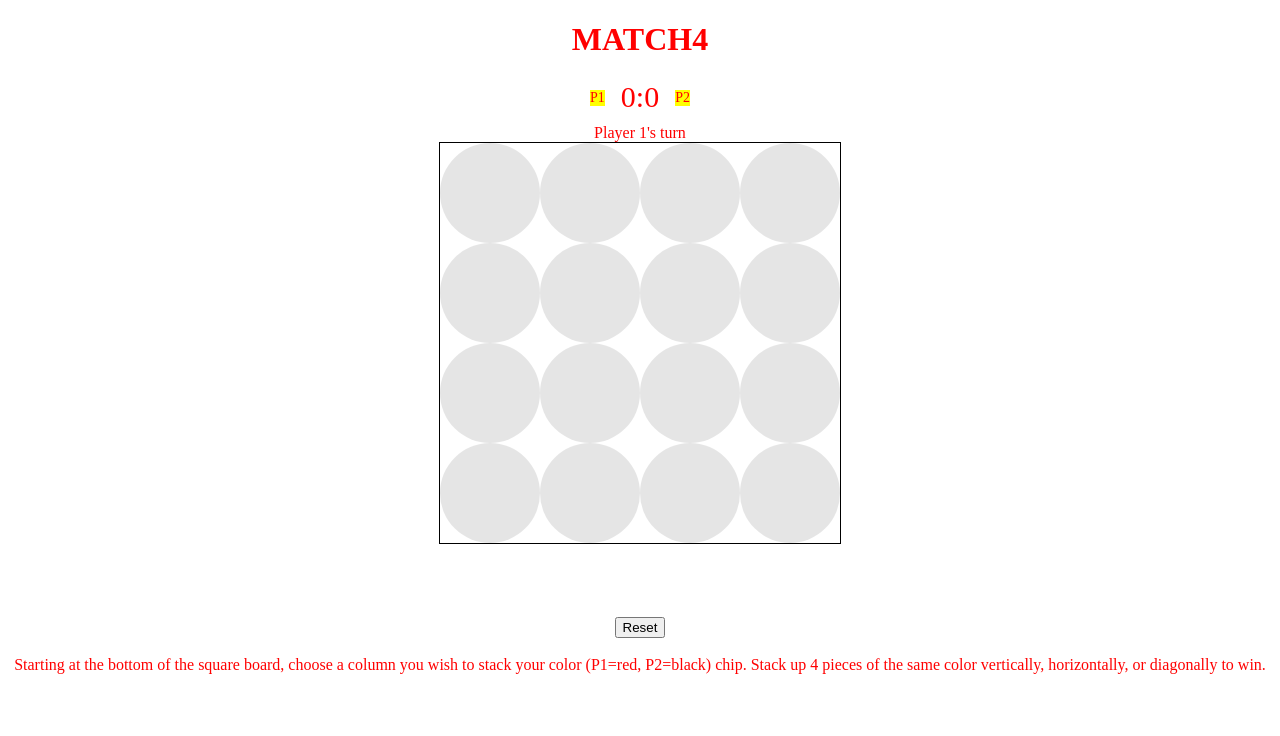
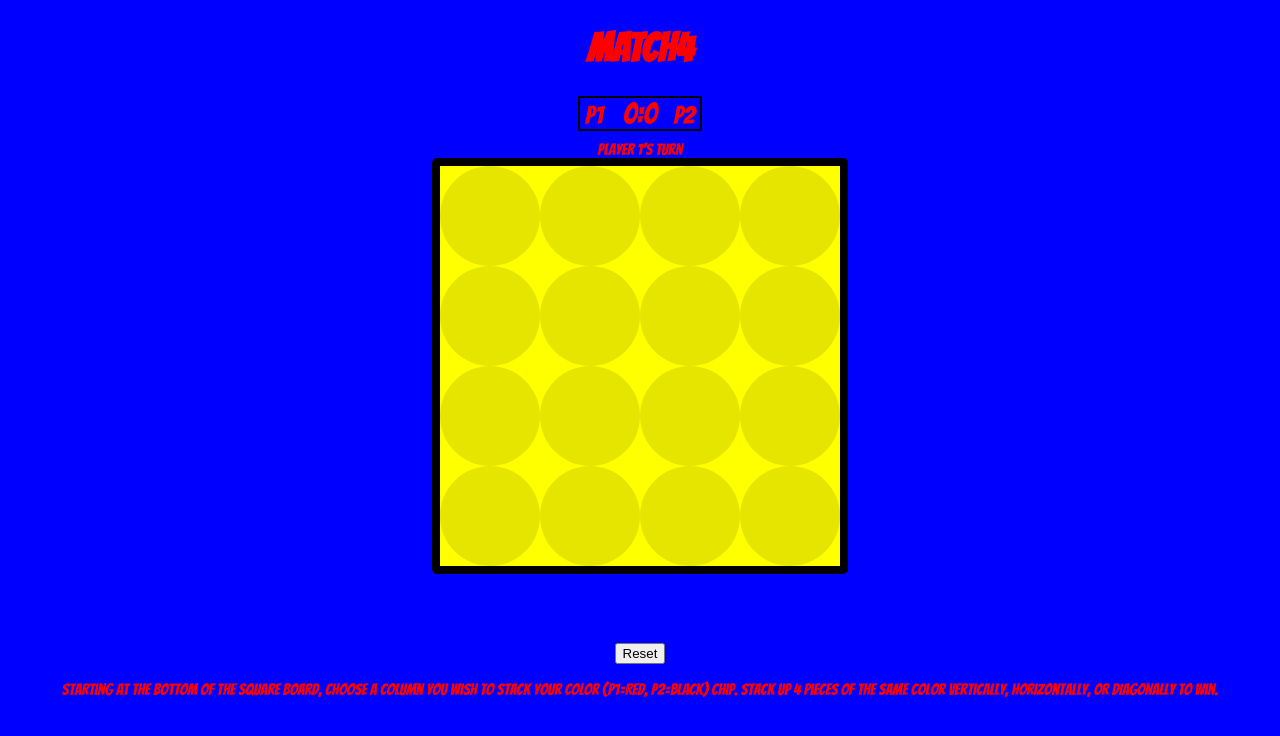
Before and after one commit to vijaylpersad/project-one, a plain HTML site: page index.html in a window 1280 px wide. Drawn offline with Linux system fonts and the light colour scheme.

Commit message:
project-one

```diff
--- a/index.html
+++ b/index.html
@@ -5,12 +5,13 @@
     <meta http-equiv="X-UA-Compatible" content="IE=edge">
     <meta name="viewport" content="width=device-width, initial-scale=1.0">
     <link rel="stylesheet" href="style.css">
+    <!-- <link href="https://fonts.googleapis.com/css2?family=Montserrat:wght@500&family=Press+Start+2P&display=swap" rel="stylesheet"> -->
+    <link href="https://fonts.googleapis.com/css2?family=Bangers&display=swap" rel="stylesheet">
     <title>Match4</title>
 </head>
 <body>
-        <header class="title">
-            <h1>MATCH4</h1>
-        </header>
+
+        <h1 class="title">MATCH4</h1>
 
         <section class="scoreboard">
             <div id="playerOneLabel" class="badge">P1</div>
--- a/script.js
+++ b/script.js
@@ -53,11 +53,6 @@ const winningConditions = [
     [3,6,9,12]
 ];
 
-
-
-
-
-
 //CHECK FOR WINNER
 function boardCheck() {
     for (let x = 0; x<winningConditions.length; x++){   //for each array in the winning conditions array
@@ -73,7 +68,7 @@ function boardCheck() {
             tile4.classList.contains('playerOneChoice')
             )
             {
-                announceWinner.innerText = "Player One (Red) Wins!"
+                announceWinner.innerText = "Player One (Red) Wins!" //if winner declared, add score, give all tiles class of taken to end game
                 playerOneScore++
                 playerOneScore_span.innerText = playerOneScore
                 for (i = 0; i < tiles.length; i++){
@@ -111,18 +106,8 @@ function boardCheck() {
 
 
             }
-
-
     }
-
-
-
-
 }
-
-
-
-
 
 
 
@@ -156,11 +141,7 @@ for (let i=0; i < tiles.length; i++){
                 // console.log(turnCount)
             }
         } else alert('Invalid move.')
-
-
     }
-
-
 }
 
 
@@ -168,13 +149,13 @@ for (let i=0; i < tiles.length; i++){
 
 //reset button
 reset.onclick = () => {
-
         [].forEach.call(tiles, function(el){
         el.className = ''
         })
-     //additional research needed on removing class from multiple things https://stackoverflow.com/questions/23565551/javascript-add-remove-a-single-class-on-multiple-elements
+     //https://stackoverflow.com/questions/23565551/javascript-add-remove-a-single-class-on-multiple-elements
     //https://stackoverflow.com/questions/15040297/clear-element-classlist
     currentPlayer = '1'
+    announceTurnSpan.innerText = currentPlayer
     announceWinner.innerText = ''
     turnCount = 0
     isGameActive = true
@@ -199,4 +180,5 @@ reset.onclick = () => {
     fourteen.classList.add('hidden')
     fifteen.classList.add('hidden')
     sixteen.classList.add('hidden')
+    //add grey circles in board for guidance
 }
--- a/style.css
+++ b/style.css
@@ -1,38 +1,48 @@
 
 .title {
     text-align: center;
+    font-size: 40px
 
 }
 
 body {
     color: red;
+    background-color: blue;
+    /* font-family: 'Montserrat', sans-serif;
+    font-family: 'Press Start 2P', cursive;     */
+    font-family: 'Bangers', cursive;
 }
 
 /* scoreboard reference: free code camp Rock paper scissors */
 .scoreboard {
     border: 3px green;
-    margin: 10px auto;
-    width: 100px;
+    margin: 0 auto 10px auto;
+    width: 120px;
     font-size: 30px;
     position: relative;
     text-align: center;
+    border: 2px solid black;
 }
 
 .badge {
-    background-color: yellow;
+    /* background-color: yellow; */
     font-size: 14px;
 }
 
 #playerOneLabel {
     position: absolute;
-    top: 10px;
+    top: 4px;
     left: 0;
+    font-size: 25px;
+    padding-left: 5px;
 }
 
 #playerTwoLabel {
     position: absolute;
-    top: 10px;
+    top: 4px;
     right: 0;
+    font-size: 25px;
+    padding-right: 5px;
 }
 
 .container {
@@ -42,13 +52,14 @@ body {
     flex-wrap: wrap;
     max-width: 400px;
     max-height: 400px;
-    border: 1px solid black;
-
+    border: 8px solid black;
+    border-radius: 5px;
+    background-color: yellow;
 
 }
 
 .hidden {
-    background-color: rgb(0,0,0,.1);
+    background-color: rgb(1,1,1,.1);
     border-radius: 50px;
 }
 
```
Also changed, not shown: 1 other file.
